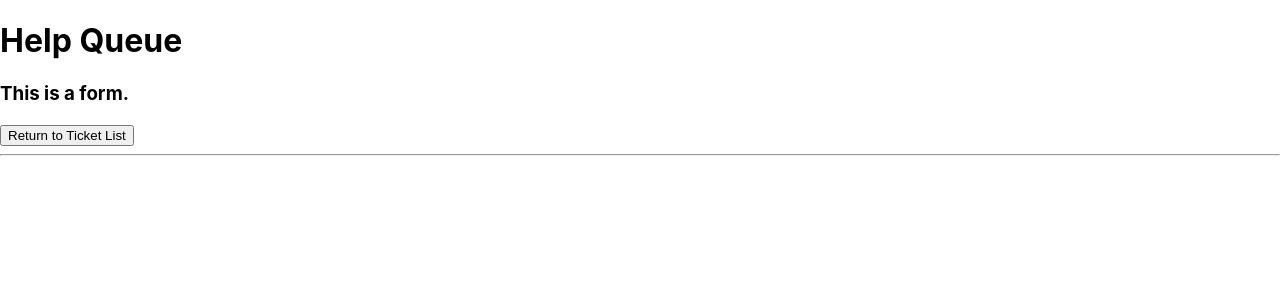
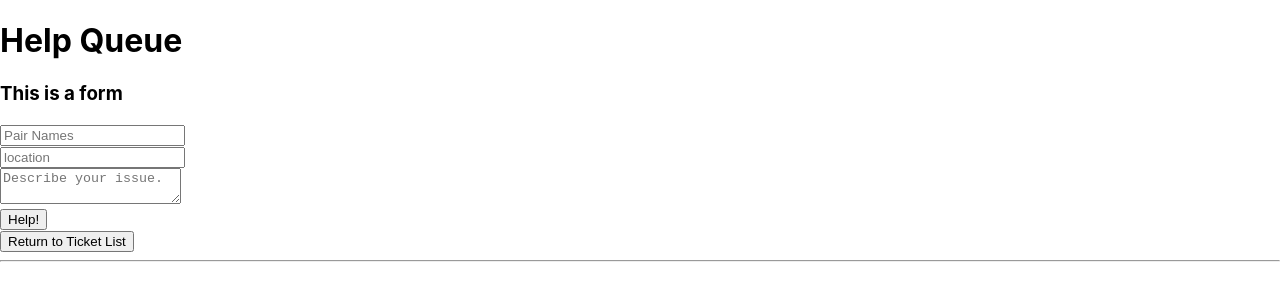
Before and after one commit to ayohana/help-queue, a React (Create React App) app: page / in a window 1280 px wide. Both pictures are taken after a click on the button "Add Ticket". Shown: the top 300 px of the page. Built offline with nearby package versions, Linux system fonts and the light colour scheme.

Commit message:
Add a form to create a new ticket

```diff
--- a/src/components/NewTicketForm.js
+++ b/src/components/NewTicketForm.js
@@ -1,9 +1,41 @@
 import React from 'react';
+import { v4 } from 'uuid';
+// v4 refers to the method in the UUID library responsible for creating unique IDs.
+// There are a few available methods: For instance, v1() creates an ID based on timestamp while v5() uses the object's namespace to generate an ID.
 
 function NewTicketForm(props){
+
+  function handleNewTicketFormSubmission(event) {
+    event.preventDefault();
+    console.log(event.target.names.value);
+    console.log(event.target.location.value);
+    console.log(event.target.issue.value);
+  }
+  // Note that we are taking advantage of event.target. event.target gives us access to the event that was just fired. In this case, we just had a submit event. We can actually grab the values that came from that submit event. Specifically, we can grab the values based on their name property. We just need to call event.target.[input-field-name-goes-here].value.
+
   return(
     <React.Fragment>
-      <h3>This is a form.</h3>
+      <h3>This is a form</h3>
+      <form onSubmit={handleNewTicketFormSubmission}>
+        <input
+          type='text'
+          name='names'
+          placeholder='Pair Names'
+        />
+        <br />
+        <input
+          type='text'
+          name='location'
+          placeholder='location'
+        />
+        <br />
+        <textarea
+          name='issue'
+          placeholder='Describe your issue.'
+        />
+        <br />
+        <button type='submit'>Help!</button>
+      </form>
     </React.Fragment>
   );
 }
```
